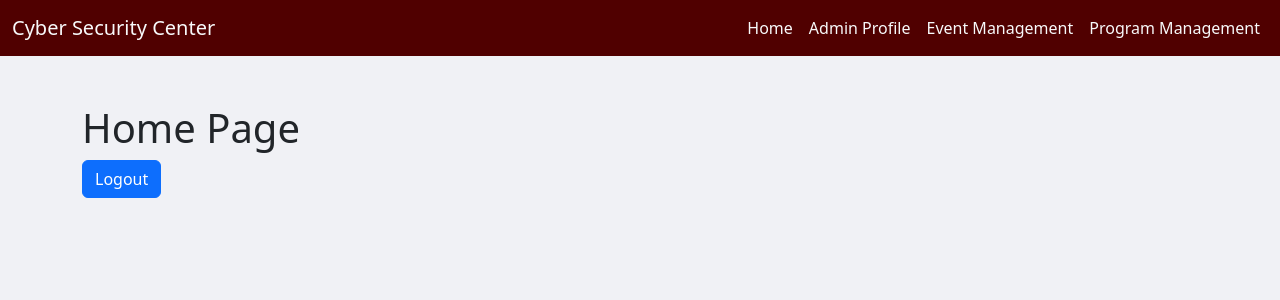
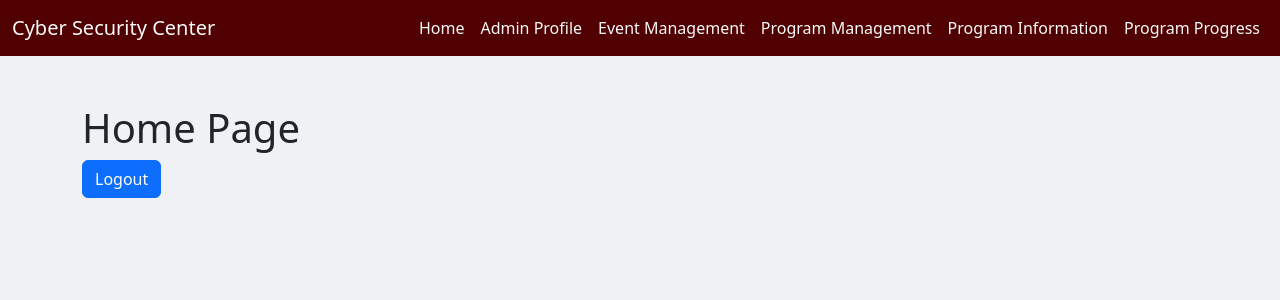
Before and after one commit to davidkenelm/CSCE310, a PHP site: page /CSCE310/index.php in a window 1280 px wide. Shown: the top 300 px of the page. Run offline with PHP 8.4, Linux system fonts and the light colour scheme; the visitor is signed in with stand-in values (Sample User, id 1).

Commit message:
added new pages to navbar

```diff
--- a/navbar.php
+++ b/navbar.php
@@ -24,6 +24,12 @@
                 <li class="nav-item">
                     <a class="nav-link text-light" href="./programs-admin.php">Program Management</a>
                 </li>
+                <li class="nav-item">
+                    <a class="nav-link text-light" href="./admin_program_information.php">Program Information</a>
+                </li>
+                <li class="nav-item">
+                    <a class="nav-link text-light" href="./admin_program_progress.php">Program Progress</a>
+                </li>
             <?php endif; ?>
             <?php if($_SESSION['role'] == 'student') : ?>
                 <li class="nav-item">
@@ -32,6 +38,12 @@
                 <li class="nav-item">
                     <a class="nav-link text-light" href="./document_student.php">Documents</a>
                 </li>
+                <li class="nav-item">
+                    <a class="nav-link text-light" href="./student_program_information.php">Program Information</a>
+                </li>
+                <li class="nav-item">
+                    <a class="nav-link text-light" href="./student_program_progress.php">Program Progress</a>
+                </li>
             <?php endif; ?>
         </ul>
         </div>
```
